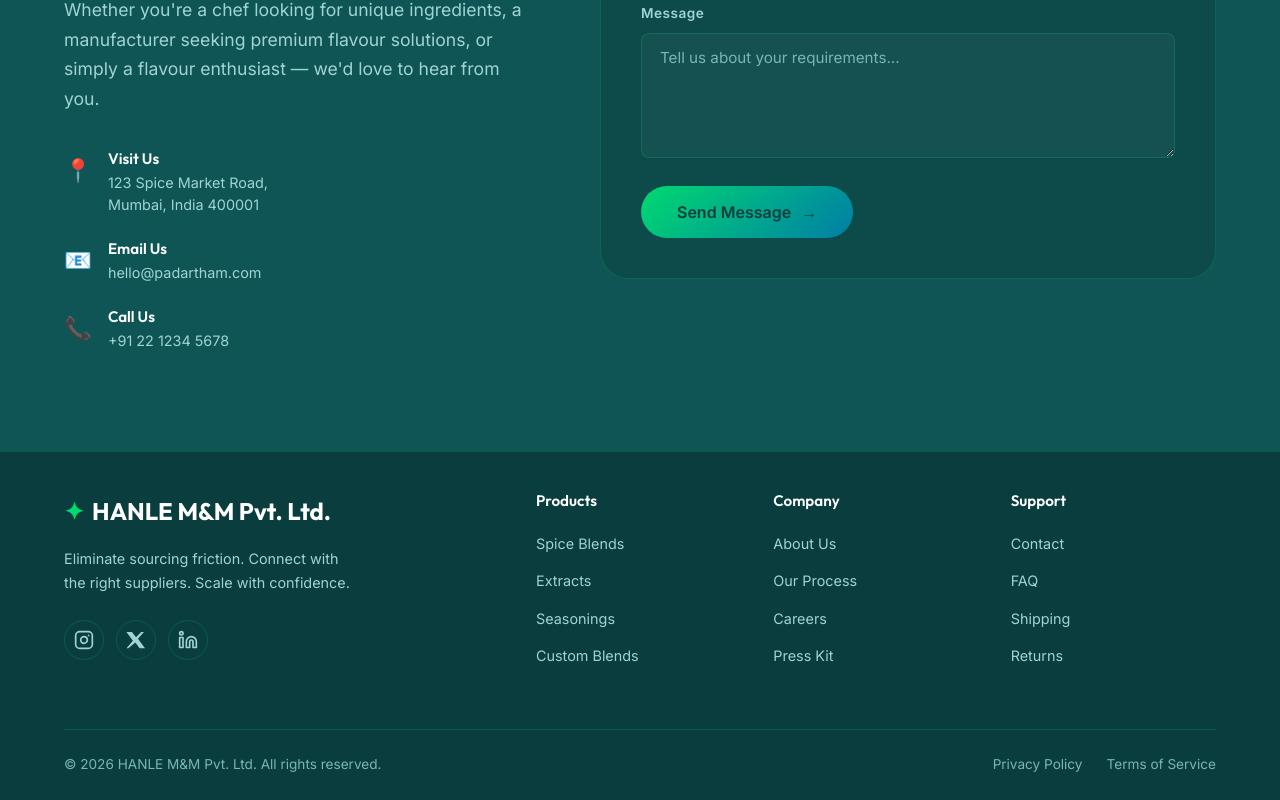
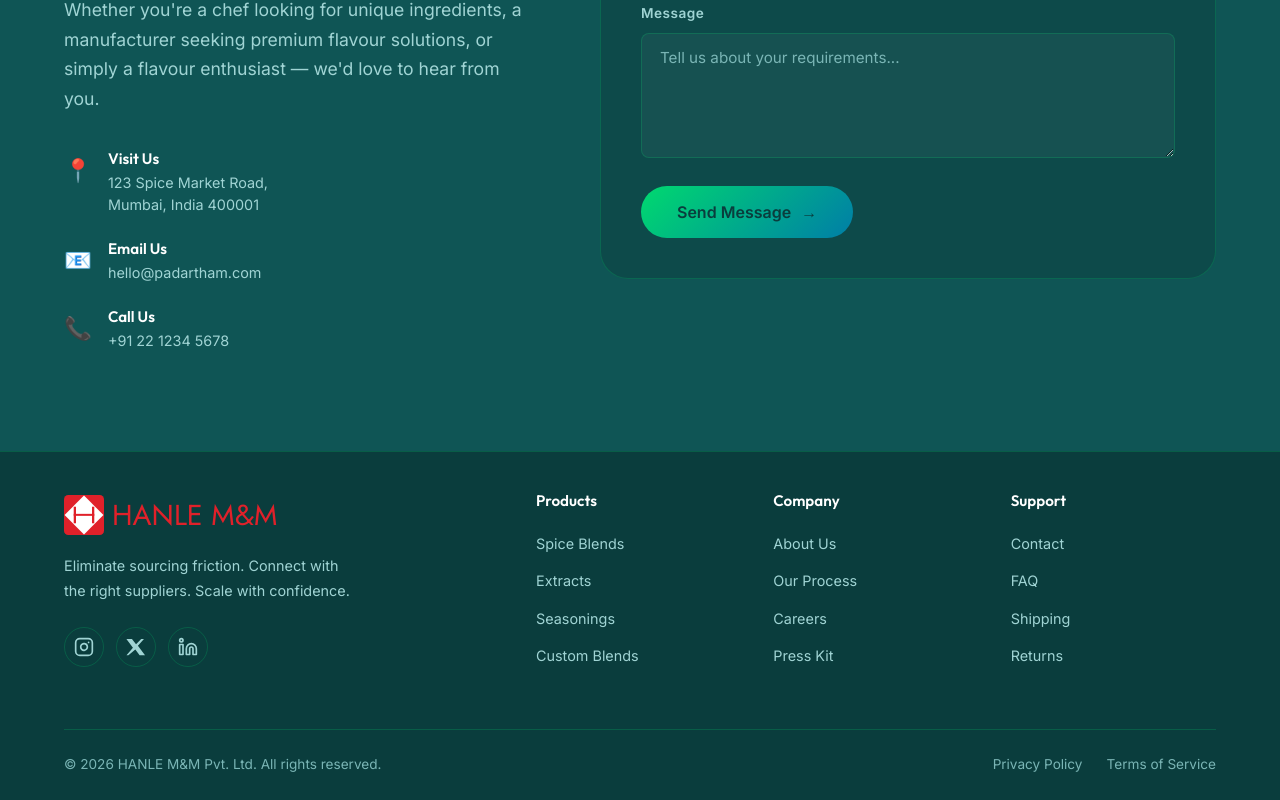
Before and after one commit to sudo-kishan267/Padartham, a React (Vite) app: page / in a window 1280 px wide. Shown: the part 4367-5167 px from the top of the page. Built offline with nearby package versions, Linux system fonts and the light colour scheme.

Commit message:
Add: HANLE logo(red)

```diff
--- a/index.html
+++ b/index.html
@@ -9,6 +9,7 @@
     <link rel="preconnect" href="https://fonts.gstatic.com" crossorigin>
     <link href="https://fonts.googleapis.com/css2?family=Nunito:wght@900&family=Raleway:wght@500&display=swap" rel="stylesheet">
     <link href="https://fonts.googleapis.com/css2?family=Outfit:wght@300;400;500;600;700;800&family=Inter:wght@300;400;500;600&display=swap" rel="stylesheet">
+    <link href="https://fonts.googleapis.com/css2?family=Jost:wght@400;500;600&display=swap" rel="stylesheet">
     <title>Padartham — Premium Flavours & Spices</title>
   </head>
   <body>
--- a/src/components/Footer.css
+++ b/src/components/Footer.css
@@ -22,8 +22,15 @@
   margin-bottom: 16px;
 }
 
-.footer__logo-icon {
-  color: var(--color-accent);
+.footer__logo-text {
+  font-family: Jost, sans-serif;
+  color: #E0212A;
+  font-size: 1.8rem;
+  font-weight: 100;
+}
+.footer-logo {
+  width: 2.5rem;
+  height: 2.5rem;
 }
 
 .footer__tagline {
--- a/src/components/Footer.jsx
+++ b/src/components/Footer.jsx
@@ -30,8 +30,14 @@ function Footer() {
         <div className="footer__top">
           <div className="footer__brand">
             <a href="#hero" className="footer__logo">
-              <span className="footer__logo-icon">✦</span>
-              <span className="footer__logo-text">HANLE M&M Pvt. Ltd.</span>
+              <svg id="logo" className='footer-logo' xmlns="http://www.w3.org/2000/svg" viewBox="0 0 140 140">
+                <rect id="bg" x="0" y="0" width="140" height="140" rx="15" fill="#E0212A"></rect>
+                <polygon id="diamond" points="70,2 138,70 70,138 2,70" fill="#ffffff"></polygon>
+                <rect id="bar1" x="34" y="41" width="8" height="58" fill="#e0212a"></rect>
+                <rect id="bar2" x="98" y="41" width="8" height="58" fill="#e0212a"></rect>
+                <rect id="crossbar" x="34" y="66" width="72" height="7" fill="#e0212a"></rect>
+              </svg>
+              <span className="footer__logo-text">HANLE M&M </span>
             </a>
             <p className="footer__tagline">
               Eliminate sourcing friction. Connect with the right suppliers. Scale with confidence.
```
